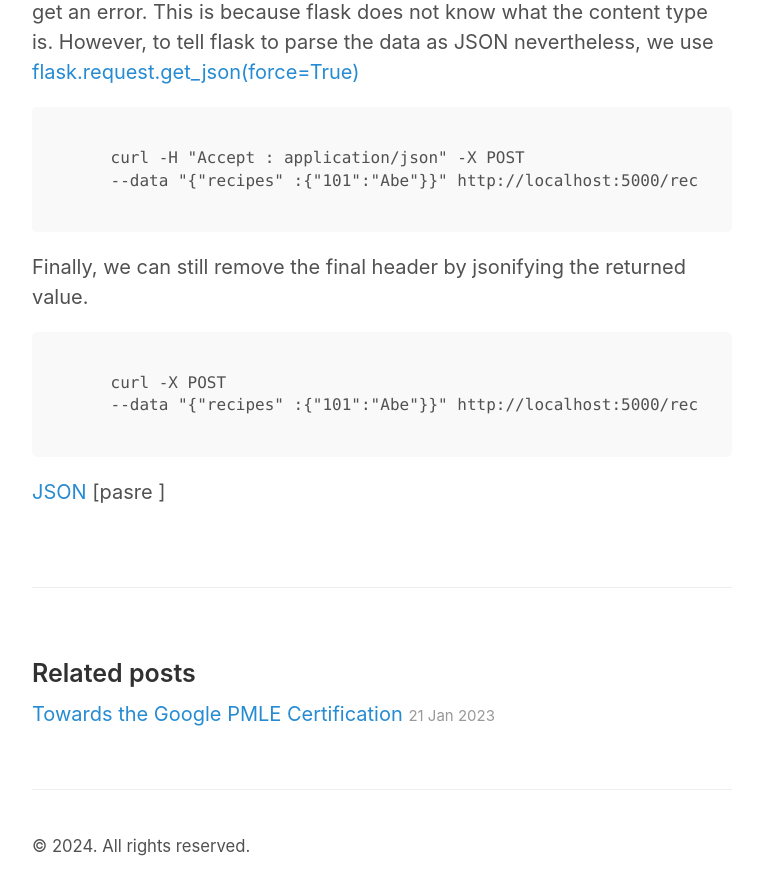
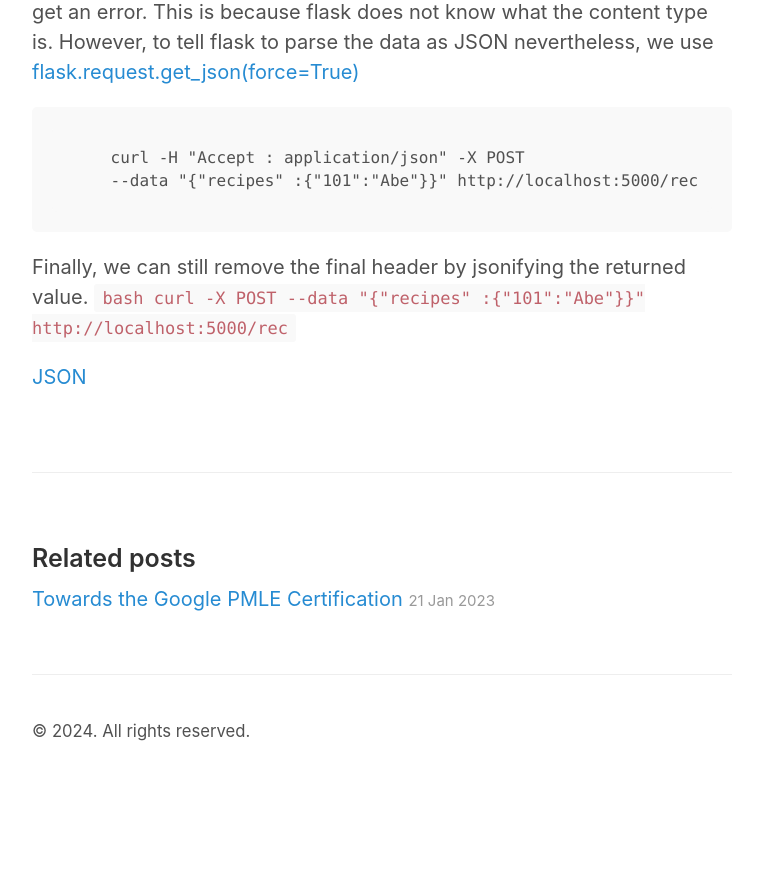
Before and after one commit to kbakande/kbakande.github.io, a Jekyll site: the page built from _posts/2023-01-19-five-steps-to-get-started-with-flask-api.md, in a window 1280 px wide and 900 px high, scrolled down 1990 px. Shown: the top 895 px of the window, without its empty margins (258-1021 px from the left). Built offline with Jekyll 4.4.1, drawn with Linux system fonts in a browser that asks for light colours; after the commit the page ends 2775 px from its top, so only the background shows below that.

Commit message:
remove typo

````diff
--- a/_posts/2023-01-19-five-steps-to-get-started-with-flask-api.md
+++ b/_posts/2023-01-19-five-steps-to-get-started-with-flask-api.md
@@ -58,9 +58,10 @@ However, to tell flask to parse the data as JSON nevertheless, we use [flask.req
         --data "{"recipes" :{"101":"Abe"}}" http://localhost:5000/rec
 
 Finally, we can still remove the final header by jsonifying the returned value.
-
+        ```bash
         curl -X POST
         --data "{"recipes" :{"101":"Abe"}}" http://localhost:5000/rec
+        ```
+
 
 [JSON](https://stackoverflow.com/questions/10434599/get-the-data-received-in-a-flask-request)
-[pasre ]
````
